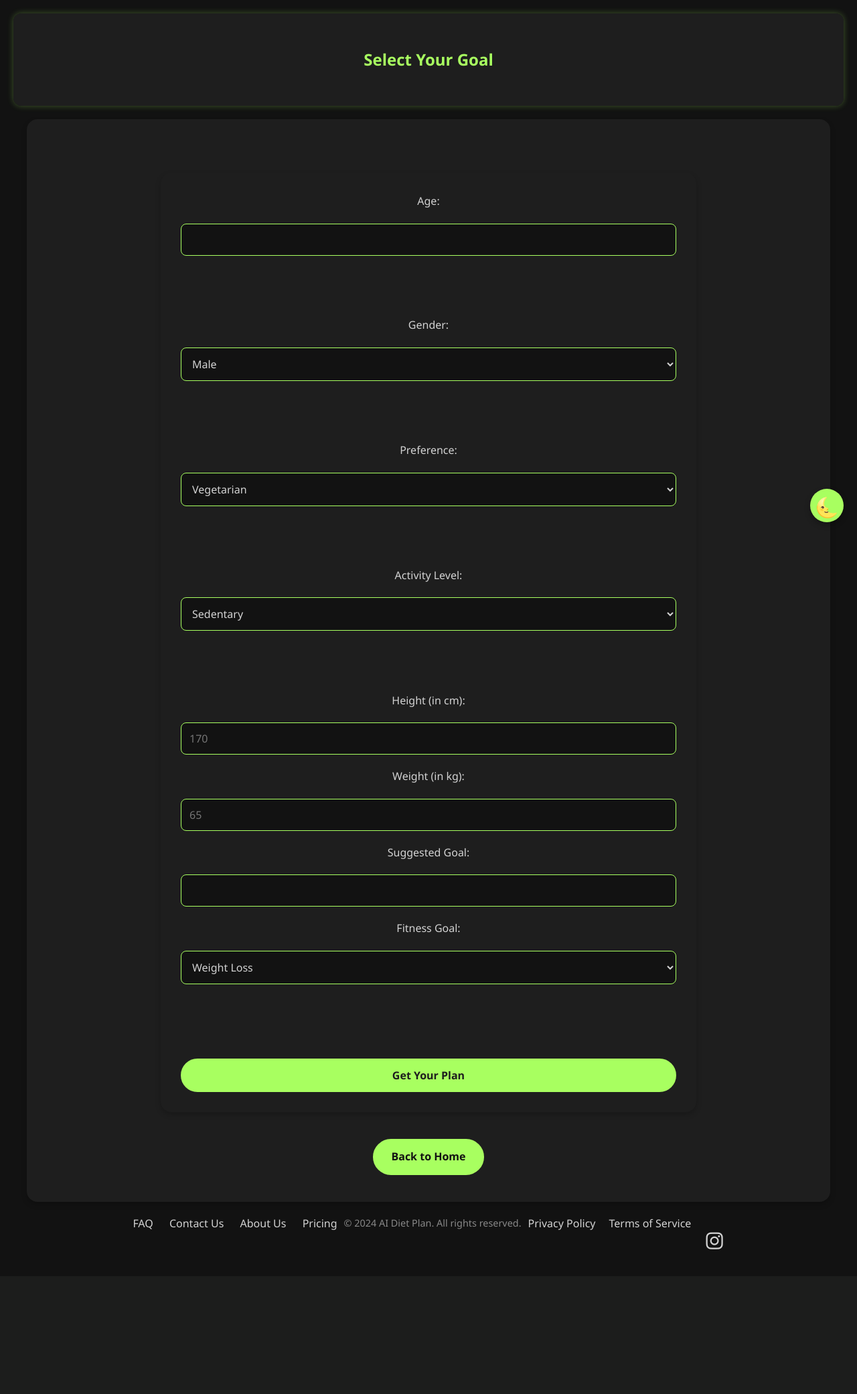
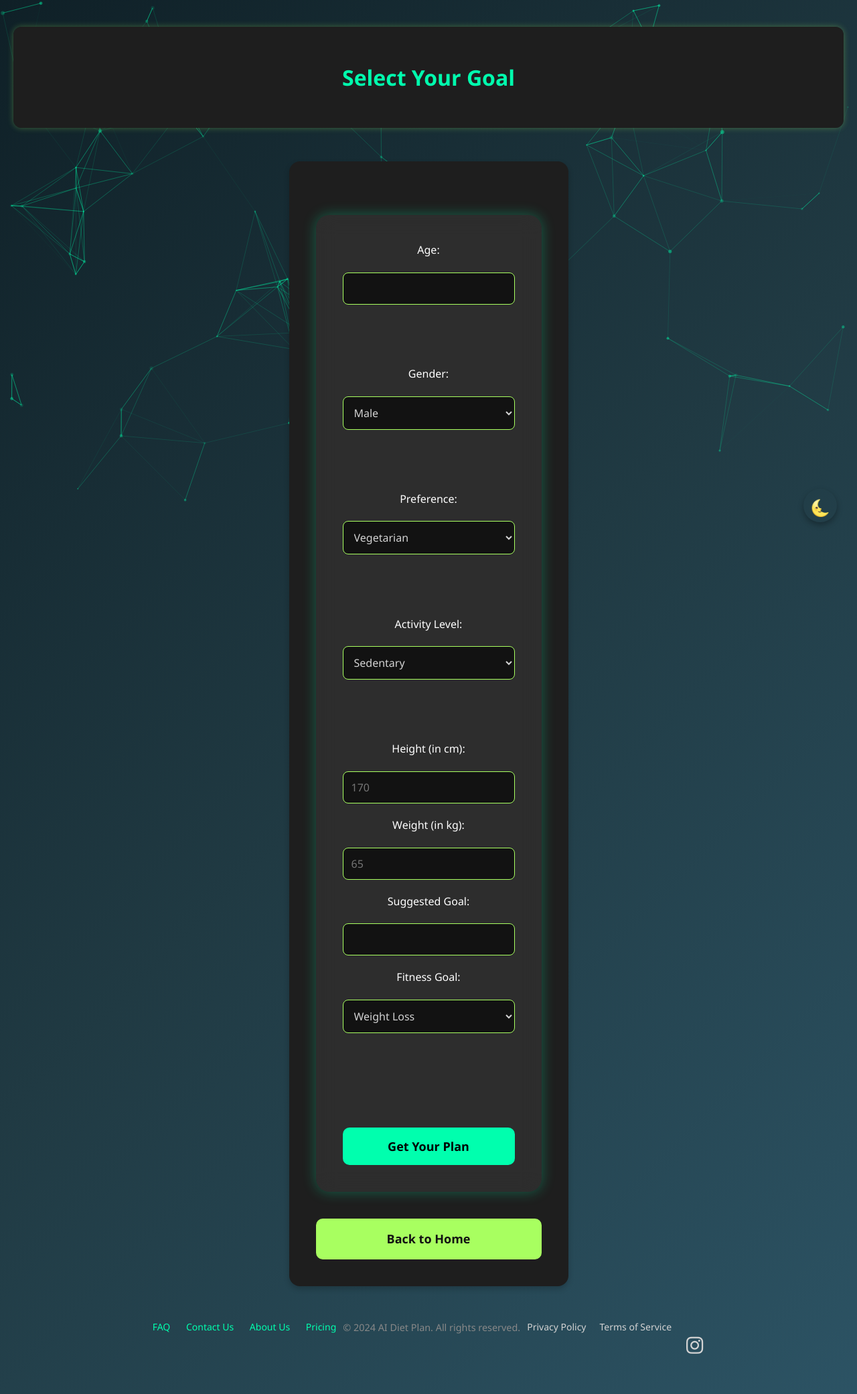
Before and after one commit to jiyad-shaikh/meal-genie, a Flask app: page /get-plan in a window 1280 px wide. Shown: the whole page at 67% size. Before the commit the page ends 1866 px from the top, so only its background shows below. Run offline with Flask 3, Linux system fonts and the light colour scheme; some libraries are stand-ins or nearby versions.

Commit message:
get-plan page ui improved

```diff
--- a/static/style.css
+++ b/static/style.css
@@ -1322,3 +1322,11 @@ header p { /* Also ensure any paragraphs in the header are centered */
   padding: 15px 30px; /* Slightly larger padding for a prominent button */
   font-size: 1.1rem; /* Slightly larger font size */
 }
+#tsparticles {
+  position:fixed;
+  width: 100%;
+  height: 100%;
+  z-index: -1; /*send it behind all content */
+  top: 0;
+  left: 0;
+}
--- a/templates/get-plan.html
+++ b/templates/get-plan.html
@@ -12,6 +12,7 @@
     <link rel="stylesheet" href="https://cdnjs.cloudflare.com/ajax/libs/font-awesome/6.0.0/css/all.min.css"
         integrity="sha512-9usAa10IRO0HhonpyAIVpjrylPvoDwiPUiKdWk5t3PyolY1cOd4DSE0Ga+ri4AuTroPR5aQvXU9xC6qOPnzFeg=="
         crossorigin="anonymous" referrerpolicy="no-referrer" />
+        <script src="https://cdn.jsdelivr.net/npm/tsparticles@2.12.0/tsparticles.bundle.min.js"></script>
 
 </head>
 <!-- Google tag (gtag.js) -->
@@ -25,12 +26,205 @@
 </script>
 
 <body>
-    <header>
+   <div id="tsparticles"></div>
+      <style>
+    * {
+        margin: 0;
+        padding: 0;
+        box-sizing: border-box;
+        font-family: 'Segoe UI', Tahoma, Geneva, Verdana, sans-serif;
+    }
+
+    body {
+        background: linear-gradient(135deg, #0f2027, #203a43, #2c5364);
+        color: white;
+        min-height: 100vh;
+        display: flex;
+        flex-direction: column;
+        align-items: center;
+        justify-content: center;
+        padding: 40px 20px;
+    }
+
+    header {
+        margin-bottom: 30px;
+        display: flex;
+        align-items: center;
+        justify-content: center;
+        width: 100%;
+    }
+
+    #theme-toggle {
+        background: none;
+        border: none;
+        font-size: 24px;
+        color: white;
+        cursor: pointer;
+        transition: transform 0.3s;
+        margin-right: 10px;
+    }
+
+    #theme-toggle:hover {
+        transform: scale(1.2);
+    }
+
+    .form-heading {
+        font-size: 32px;
+        color: #00ffae;
+        animation: slideFade 1s ease;
+        text-align: center;
+    }
+
+    @keyframes slideFade {
+        from {
+            opacity: 0;
+            transform: translateY(-20px);
+        }
+        to {
+            opacity: 1;
+            transform: translateY(0);
+        }
+    }
+
+    form {
+        background: rgba(255, 255, 255, 0.07);
+        backdrop-filter: blur(15px);
+        padding: 40px;
+        border-radius: 20px;
+        width: 100%;
+        max-width: 700px;
+        align-items: center;
+        box-shadow: 0 0 20px rgba(0, 255, 174, 0.3);
+        animation: fadeIn 1.2s ease;
+    }
+
+    @keyframes fadeIn {
+        from {
+            opacity: 0;
+            transform: translateY(30px);
+        }
+        to {
+            opacity: 1;
+            transform: translateY(0);
+        }
+    }
+
+    .form-group {
+        position: relative;
+        margin-bottom: 30px;
+    }
+
+    .form-group input,
+    .form-group select {
+        width: 100%;
+        padding: 14px 15px;
+        border-radius: 10px;
+        border: 1px solid #00ffae;
+        background: rgba(0, 0, 0, 0.4);
+        color: white;
+        outline: none;
+        transition: border-color 0.3s, background-color 0.3s;
+        font-size: 16px;
+        box-shadow: none;
+    }
+
+    .form-group input:focus,
+    .form-group select:focus {
+        border-color: #00ffc8;
+        background-color: rgba(0, 0, 0, 0.6);
+    }
+
+    .form-group label {
+        position: absolute;
+        top: 14px;
+        left: 15px;
+        background: rgba(0, 0, 0, 0.4);
+        padding: 0 5px;
+        color: #aaa;
+        pointer-events: none;
+        transition: 0.3s;
+    }
+
+    .form-group input:focus + label,
+    .form-group input:not(:placeholder-shown) + label,
+    .form-group select:focus + label,
+    .form-group select:not([value=""]) + label {
+        top: -10px;
+        left: 10px;
+        font-size: 12px;
+        color: #00ffc8;
+    }
+
+    .btn {
+        background: #00ffae;
+        border: none;
+        padding: 16px;
+        width: 100%;
+        border-radius: 10px;
+        color: black;
+        cursor: pointer;
+        font-size: 18px;
+        transition: background-color 0.3s, transform 0.2s;
+    }
+
+    .btn:hover {
+        background: #00ffc8;
+        transform: translateY(-2px);
+    }
+
+    .back-btn {
+        margin-top: 15px;
+        background: transparent;
+        border: 1px solid #00ffae;
+        color: #00ffae;
+    }
+
+    .back-btn:hover {
+        background: rgba(0, 255, 174, 0.2);
+    }
+
+    footer {
+        margin-top: 30px;
+        text-align: center;
+        color: #aaa;
+        font-size: 14px;
+    }
+
+    .footer-links a {
+        color: #00ffae;
+        margin: 0 10px;
+        text-decoration: none;
+    }
+
+    .footer-links a:hover {
+        text-decoration: underline;
+    }
+
+    @media (max-width: 768px) {
+        .form-heading {
+            font-size: 24px;
+        }
+
+        form {
+            padding: 30px;
+        }
+
+        .btn {
+            font-size: 16px;
+        }
+    }
+
+
+
+</style>
+
+     <header>
         <button id="theme-toggle" title="Toggle Theme">
             &#x1f31c;
         </button>
         <h2 class="form-heading"> Select Your Goal</h2>
     </header>
+
     <section>
         <form action="/result" method="post">
 
@@ -85,6 +279,7 @@
 
 
             <input type="submit" value="Get Your Plan" class="btn btn-primary">
+
         </form>
 
         <div style="text-align: center; margin-top: 20px;">
@@ -159,5 +354,25 @@ document.getElementById('height').addEventListener('input', suggestGoal);
 document.getElementById('weight').addEventListener('input', suggestGoal);
 </script>
 
+<script>
+    tsParticles.load("tsparticles", {
+        fullScreen: { enable: false },
+        particles: {
+            number: { value: 80, density: { enable: true, area: 800 } },
+            color: { value: "#00ffae" },
+            shape: { type: "circle" },
+            opacity: { value: 0.5, random: true },
+            size: { value: 3, random: true },
+            move: { enable: true, speed: 1.5, direction: "none", outModes: "out" },
+            links: { enable: true, distance: 150, color: "#00ffae", opacity: 0.4, width: 1 }
+        },
+        interactivity: {
+            events: { onHover: { enable: true, mode: "repulse" }, onClick: { enable: true, mode: "push" } },
+            modes: { repulse: { distance: 100 }, push: { quantity: 4 } }
+        },
+        detectRetina: true
+    });
+</script>
+
 </body>
 </html>
--- a/templates/pricing.html
+++ b/templates/pricing.html
@@ -65,8 +65,10 @@
                     <p><i class="fas fa-check"></i> Weekly variety</p>
                 </div>
                 <div class="pricing-cost">
-                    <p>Breakfast: ₹99</p>
-                    <p>Lunch/Dinner: ₹149</p>
+                    <p>Breakfast: ₹130</p>
+                    <p>Lunch: ₹150</p>
+                    <p>Snack: ₹99</p>
+                    <p>Dinner: ₹199</p>
                 </div>
                 <a href="{{ url_for('index') }}" class="btn btn-outline">Get Started</a>
             </div>
```
